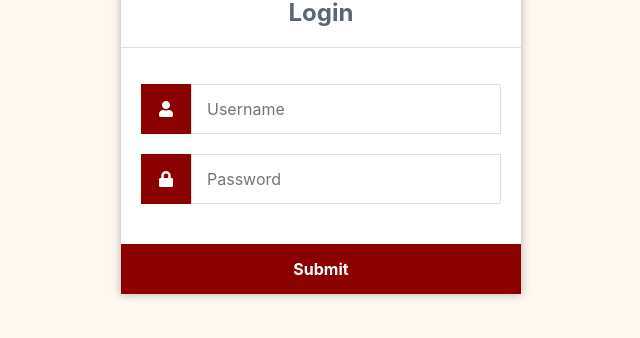
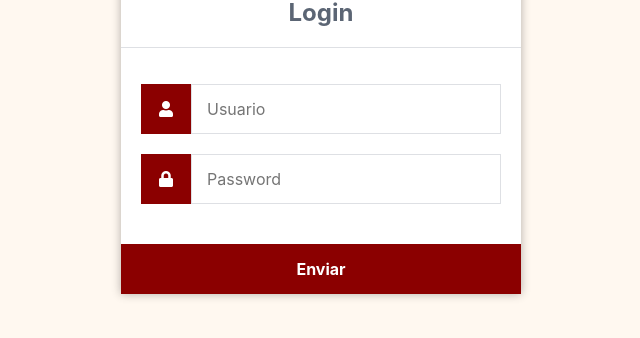
Before and after one commit to bacarvalho/tp2-GRUPO-05-front, a React (Create React App) app: page /login in a window 1280 px wide. Shown: the part 122-460 px from the top of the page, without its empty margins (319-959 px from the left). Built offline with nearby package versions, Linux system fonts and the light colour scheme.

Commit message:
changed login lang to Spanish

```diff
--- a/src/components/Login/index.js
+++ b/src/components/Login/index.js
@@ -44,7 +44,7 @@
 			type="text"
 			name="Username"
 			value={username}
-			placeholder="Username"
+			placeholder="Usuario"
 			onChange={(e) => setusername(e.target.value)}
 			required
 		/>
@@ -61,7 +61,7 @@
 		{
 			isDisabled ? <></> : <div className="login-error">{errorMessage}</div>
 		}
-		<input type="submit" value="Submit" />
+		<input type="submit" value="Enviar" />
 	  </form>
     </div>
   );
```
